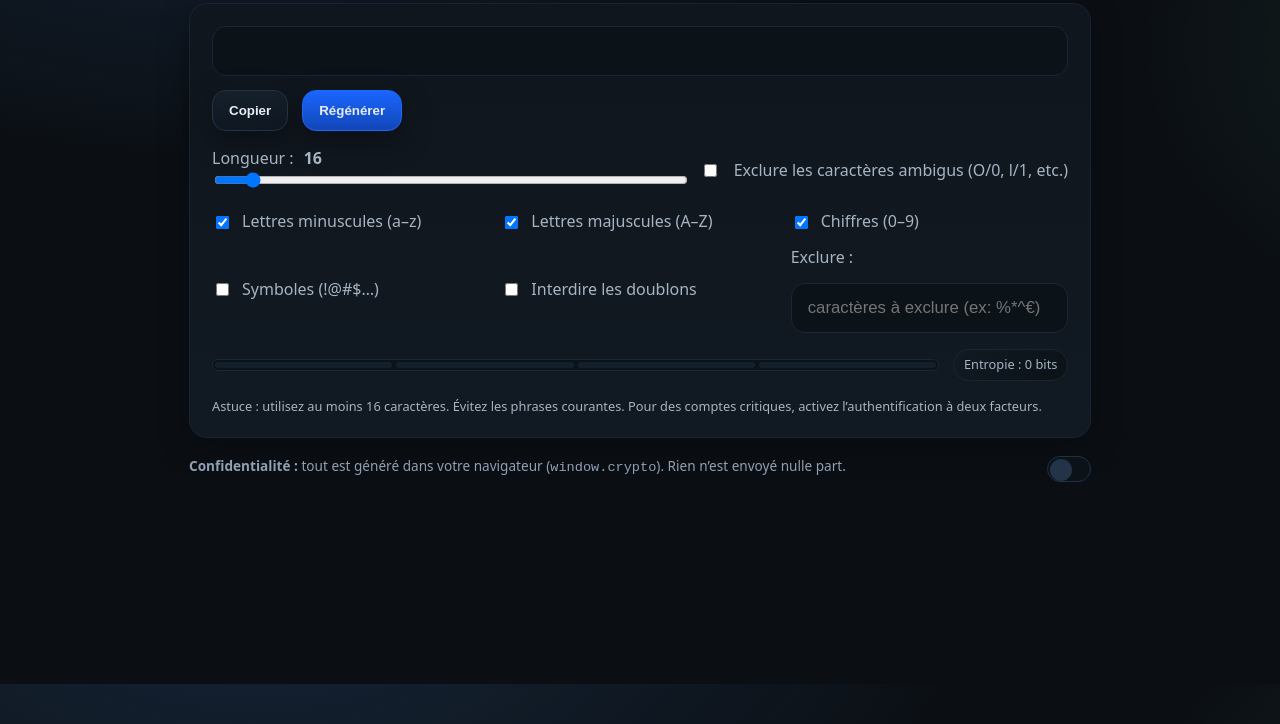
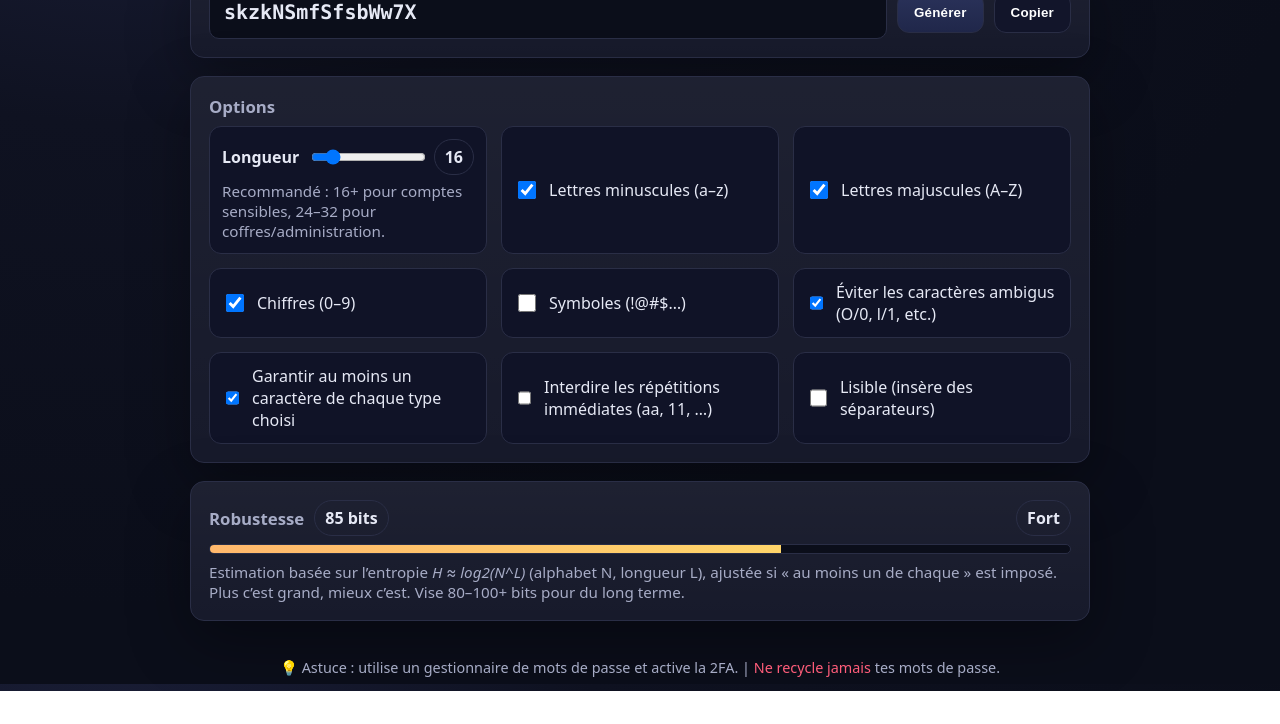
Before and after one commit to pwgenerator/pwgenerator.github.io, a plain HTML site: page index.html in a window 1280 px wide. Shown: the part 116-840 px from the top of the page. After the commit the page ends 807 px from the top, so only its background shows below. Drawn offline with Linux system fonts and the light colour scheme.

Commit message:
feature: modify index.html

```diff
--- a/index.html
+++ b/index.html
@@ -1,277 +1,285 @@
-<!DOCTYPE html>
+<!doctype html>
 <html lang="fr">
 <head>
   <meta charset="utf-8" />
-  <meta name="viewport" content="width=device-width, initial-scale=1" />
+  <meta name="viewport" content="width=device-width,initial-scale=1" />
   <title>Générateur de mot de passe</title>
-  <meta name="description" content="Générateur de mots de passe fort, 100% côté client. Aucune donnée n’est envoyée sur un serveur." />
+  <meta name="description" content="Générateur de mots de passe sécurisé (crypto) – fonctionne hors-ligne, aucune donnée envoyée." />
   <style>
     :root{
-      --bg:#0b0f14;--panel:#10161d;--panel-2:#111922;--text:#e7edf3;--muted:#a7b4c1;--accent:#4ea1ff;--accent-2:#6bffb5;--danger:#ff6b6b;--shadow:0 10px 30px rgba(0,0,0,.35);--radius:18px
+      --bg:#0f1221; --card:#171a2b; --text:#e6e9f5; --muted:#a7acc6; --accent:#7c96ff; --accent-2:#41e8c1; --danger:#ff5d7a;
+      --border:#2a2e46; --radius:14px; --radius-sm:10px; --focus:0 0 0 3px rgba(124,150,255,.35);
     }
     *{box-sizing:border-box}
     html,body{height:100%}
-    body{margin:0;background:radial-gradient(1200px 600px at 20% -10%,rgba(78,161,255,.15),transparent 60%),radial-gradient(800px 600px at 120% 20%,rgba(107,255,181,.08),transparent 50%),var(--bg);color:var(--text);font:16px/1.45 system-ui,-apple-system,Segoe UI,Roboto,Inter,Ubuntu,"Helvetica Neue",Arial}
-    .wrap{max-width:950px;margin:40px auto;padding:24px}
-    header{display:flex;gap:14px;align-items:center;justify-content:space-between;margin-bottom:18px}
-    h1{font-size:clamp(1.2rem,3vw,1.6rem);margin:0}
-    .badge{font-size:.8rem;padding:.35rem .6rem;background:linear-gradient(135deg,var(--panel-2),#0b1218);border:1px solid #1b2430;border-radius:999px;color:var(--muted)}
-    .card{background:linear-gradient(180deg,var(--panel),var(--panel-2));border:1px solid #1a2330;border-radius:var(--radius);box-shadow:var(--shadow);padding:22px}
-    .stack{display:grid;gap:16px}
-    .row{display:flex;gap:14px;align-items:center;flex-wrap:wrap}
-    .grow{flex:1}
-    input[type="text"], input[readonly]{width:100%;padding:14px 16px;border-radius:14px;border:1px solid #1c2533;background:#0b1218;color:var(--text);font-size:1.05rem}
-    .btn{appearance:none;border:1px solid #243245;background:linear-gradient(180deg,#15202B,#0f1721);color:var(--text);padding:12px 16px;border-radius:14px;cursor:pointer;box-shadow:var(--shadow);font-weight:600}
-    .btn:hover{filter:brightness(1.08)}
-    .btn:active{transform:translateY(1px)}
-    .btn.primary{background:linear-gradient(180deg,#1a66ff,#1246b8);border-color:#1a66ff}
-    .btn.ghost{background:transparent;border-color:#203147}
-    label{display:flex;align-items:center;gap:10px;color:var(--muted)}
+    body{
+      margin:0; font-family: system-ui, -apple-system, Segoe UI, Roboto, Ubuntu, Cantarell, "Helvetica Neue", Arial;
+      color:var(--text); background: radial-gradient(1200px 800px at 10% -10%, #1b1f39 0, #0f1221 40%, #0b0e1a 100%);
+      display:flex; align-items:center; justify-content:center; padding:32px;
+    }
+    .app{width: min(900px, 96vw); display:grid; gap:18px}
+    header h1{margin:0 0 6px 0; font-weight:800; letter-spacing:.2px}
+    header p{margin:0; color:var(--muted)}
+    .card{
+      background:linear-gradient(180deg, rgba(255,255,255,.03), transparent), var(--card);
+      border:1px solid var(--border); border-radius:var(--radius); padding:18px;
+      box-shadow: 0 20px 60px rgba(0,0,0,.35);
+    }
+    .row{display:grid; grid-template-columns: 1fr auto; gap:10px; align-items:center}
+    .out{
+      font: 600 20px/1.2 ui-monospace, SFMono-Regular, Menlo, Consolas, "Liberation Mono", monospace;
+      background:#0b0e1a; border:1px solid var(--border); border-radius:var(--radius-sm);
+      padding:14px; overflow:auto; white-space:nowrap;
+    }
+    .btn{
+      border:1px solid var(--border); background:linear-gradient(180deg, #2a325a, #20274a);
+      color:#fff; padding:12px 16px; border-radius:12px; cursor:pointer; font-weight:700; letter-spacing:.2px;
+      transition: transform .04s ease, box-shadow .2s ease, background .2s ease;
+    }
+    .btn:hover{box-shadow:0 10px 24px rgba(124,150,255,.25)}
+    .btn:active{transform: translateY(1px)}
+    .btn.secondary{background:#12152a}
+    .btn.ghost{background:transparent}
+    .grid{display:grid; grid-template-columns: repeat(auto-fit, minmax(220px,1fr)); gap:14px}
+    .opt{display:flex; align-items:center; gap:10px; padding:12px; background:#101327; border:1px solid var(--border); border-radius:12px}
+    .opt input[type="checkbox"]{width:18px; height:18px}
+    label span.small{color:var(--muted); font-size:.92rem}
+    .range{
+      background:#101327; border:1px solid var(--border); padding:12px; border-radius:12px; display:grid; gap:6px
+    }
     input[type="range"]{width:100%}
-    .options{display:grid;grid-template-columns:repeat(auto-fit,minmax(230px,1fr));gap:12px}
-    .meter{height:12px;background:#0b1218;border:1px solid #1b2634;border-radius:999px;position:relative;overflow:hidden}
-    .meter > span{position:absolute;left:0;top:0;bottom:0;width:0%;transition:width .25s ease}
-    .seg{position:absolute;inset:0;display:grid;grid-template-columns:repeat(4,1fr);gap:4px;padding:2px}
-    .seg i{border-radius:999px;background:#13202c}
-    .note{font-size:.9rem;color:var(--muted)}
-    .tiny{font-size:.8rem;color:var(--muted)}
-    .footer{margin-top:18px;color:#8fa0b3;font-size:.85rem;display:flex;justify-content:space-between;gap:10px;flex-wrap:wrap}
-    .switch{position:relative;width:44px;height:26px;background:#0b1218;border:1px solid #203147;border-radius:999px;cursor:pointer}
-    .switch input{display:none}
-    .switch .knob{position:absolute;top:2px;left:2px;width:22px;height:22px;border-radius:50%;background:#233449;transition:left .2s ease, background .2s}
-    .switch input:checked + .knob{left:20px;background:var(--accent)}
-    kbd{background:#0b1218;border:1px solid #203147;border-bottom-width:3px;border-radius:6px;padding:2px 6px;font-family:ui-monospace, SFMono-Regular, Menlo, Monaco, Consolas, "Liberation Mono", "Courier New", monospace;color:#d7e3ef}
-    a{color:var(--accent)}
+    .strength{
+      display:grid; gap:8px
+    }
+    .bar{height:10px; background:#0b0e1a; border:1px solid var(--border); border-radius:999px; overflow:hidden}
+    .bar > i{display:block; height:100%; width:0%}
+    .note{color:var(--muted); font-size:.95rem}
+    .pill{display:inline-block; padding:6px 10px; border:1px solid var(--border); border-radius:999px; font-weight:600}
+    .row-actions{display:flex; gap:10px; flex-wrap:wrap; justify-self:end}
+    footer{color:var(--muted); font-size:.9rem; text-align:center; margin-top:4px}
+    .warn{color:var(--danger)}
+    @media (max-width:560px){ .row{grid-template-columns: 1fr}; .row-actions{justify-self:stretch}}
   </style>
 </head>
 <body>
-  <div class="wrap">
+  <main class="app" role="main">
     <header>
       <h1>🔐 Générateur de mot de passe</h1>
-      <span class="badge">100% local · open-source</span>
+      <p>Génère des mots de passe robustes localement. Aucune donnée n’est transmise.</p>
     </header>
 
-    <div class="card stack" role="region" aria-labelledby="titre-gen">
+    <section class="card">
       <div class="row">
-        <input id="output" type="text" aria-label="Mot de passe généré" readonly>
-        <button id="copy" class="btn" title="Copier" aria-label="Copier dans le presse-papiers">Copier</button>
-        <button id="regen" class="btn primary" title="Régénérer" aria-label="Générer un nouveau mot de passe">Régénérer</button>
+        <output id="password" class="out" aria-live="polite" title="Mot de passe généré">Clique sur « Générer »</output>
+        <div class="row-actions">
+          <button class="btn" id="btn-generate">Générer</button>
+          <button class="btn secondary" id="btn-copy" disabled>Copier</button>
+        </div>
+      </div>
+    </section>
+
+    <section class="card grid" aria-labelledby="opts-title">
+      <h2 id="opts-title" style="margin:0 0 -6px 0; grid-column:1/-1; font-size:1.05rem; color:var(--muted)">Options</h2>
+
+      <div class="range">
+        <div class="row" style="grid-template-columns:auto 1fr auto">
+          <label for="length"><strong>Longueur</strong></label>
+          <input id="length" type="range" min="8" max="64" value="16" />
+          <span><span id="len-val" class="pill">16</span></span>
+        </div>
+        <div class="note">Recommandé : 16+ pour comptes sensibles, 24–32 pour coffres/administration.</div>
       </div>
 
-      <div class="row">
-        <div class="grow">
-          <label for="length">Longueur : <strong id="lenVal">16</strong></label>
-          <input id="length" type="range" min="8" max="128" value="16" step="1" />
+      <label class="opt"><input type="checkbox" id="use-lower" checked /> Lettres minuscules (a–z)</label>
+      <label class="opt"><input type="checkbox" id="use-upper" checked /> Lettres majuscules (A–Z)</label>
+      <label class="opt"><input type="checkbox" id="use-digits" checked /> Chiffres (0–9)</label>
+      <label class="opt"><input type="checkbox" id="use-symbols" /> Symboles (!@#$…)</label>
+
+      <label class="opt"><input type="checkbox" id="avoid-ambig" checked /> Éviter les caractères ambigus (O/0, l/1, etc.)</label>
+      <label class="opt"><input type="checkbox" id="ensure-each" checked /> Garantir au moins un caractère de chaque type choisi</label>
+      <label class="opt"><input type="checkbox" id="no-repeats" /> Interdire les répétitions immédiates (aa, 11, …)</label>
+      <label class="opt"><input type="checkbox" id="readable" /> Lisible (insère des séparateurs)</label>
+    </section>
+
+    <section class="card strength" aria-labelledby="strength-title">
+      <div class="row" style="grid-template-columns:auto auto 1fr">
+        <h2 id="strength-title" style="margin:0; font-size:1.05rem; color:var(--muted)">Robustesse</h2>
+        <span id="entropy" class="pill" title="Entropie estimée en bits">– bits</span>
+        <div style="justify-self:end"><span id="label" class="pill">—</span></div>
       </div>
-        <label class="row"><input id="excludeAmbig" type="checkbox" /><span>Exclure les caractères ambigus (O/0, l/1, etc.)</span></label>
+      <div class="bar"><i id="bar-fill"></i></div>
+      <div class="note">
+        Estimation basée sur l’entropie <em>H ≈ log2(N^L)</em> (alphabet N, longueur L), ajustée si « au moins un de chaque » est imposé.
+        Plus c’est grand, mieux c’est. Vise 80–100+ bits pour du long terme.
       </div>
+    </section>
 
-      <div class="options">
-        <label><input id="lower" type="checkbox" checked /> Lettres minuscules (a–z)</label>
-        <label><input id="upper" type="checkbox" checked /> Lettres majuscules (A–Z)</label>
-        <label><input id="digits" type="checkbox" checked /> Chiffres (0–9)</label>
-        <label><input id="symbols" type="checkbox" /> Symboles (!@#$…)</label>
-        <label><input id="noRepeat" type="checkbox" /> Interdire les doublons</label>
-        <label class="row">Exclure : <input id="excludeChars" type="text" placeholder="caractères à exclure (ex: %*^€)" /></label>
-      </div>
-
-      <div class="stack">
-        <div class="row" aria-live="polite" aria-atomic="true">
-          <div class="meter grow" title="Indice de robustesse">
-            <div class="seg"><i></i><i></i><i></i><i></i></div>
-            <span id="meterFill"></span>
-          </div>
-          <div id="strengthLabel" class="badge" style="white-space:nowrap">Entropie : 0 bits</div>
-        </div>
-        <div class="tiny">Astuce : utilisez au moins 16 caractères. Évitez les phrases courantes. Pour des comptes critiques, activez l’authentification à deux facteurs.</div>
-      </div>
-    </div>
-
-    <div class="footer">
-      <div>
-        <strong>Confidentialité :</strong> tout est généré dans votre navigateur (<code>window.crypto</code>). Rien n’est envoyé nulle part.
-      </div>
-      <div>
-        <label class="switch" title="Toggle thème">
-          <input id="theme" type="checkbox" />
-          <span class="knob"></span>
-        </label>
-      </div>
-    </div>
-
-  </div>
+    <footer>
+      <p>💡 Astuce : utilise un gestionnaire de mots de passe et active la 2FA. | <span class="warn">Ne recycle jamais</span> tes mots de passe.</p>
+    </footer>
+  </main>
 
   <script>
-(function(){
-  'use strict';
-  // Character sets
-  const LOWER = 'abcdefghijklmnopqrstuvwxyz';
-  const UPPER = 'ABCDEFGHIJKLMNOPQRSTUVWXYZ';
-  const DIGITS = '0123456789';
-  const SYMBOLS = '!@#$%^&*()-_=+[]{};:,.?/\\|`~\"\' + "'«»‹›“”’€£¥…·•"; // include some EU symbols
-  const AMBIG = new Set('Il1O0oB8S5Z2\u00B5');
+    // --- Charsets (avec et sans caractères ambigus) ---
+    const sets = {
+      lower: 'abcdefghijklmnopqrstuvwxyz',
+      upper: 'ABCDEFGHIJKLMNOPQRSTUVWXYZ',
+      digits: '0123456789',
+      symbols: '!@#$%^&*()-_=+[]{};:,.?/|~'
+    };
+    const ambiguous = new Set('O0oIl1|`\'"“”‘’[]{}()<>.,');
 
-  // UI elements
-  const $ = id => document.getElementById(id);
-  const output = $('output');
-  const copyBtn = $('copy');
-  const regenBtn = $('regen');
-  const lengthEl = $('length');
-  const lenVal = $('lenVal');
-  const eLower = $('lower');
-  const eUpper = $('upper');
-  const eDigits = $('digits');
-  const eSymbols = $('symbols');
-  const eNoRepeat = $('noRepeat');
-  const eExcludeAmbig = $('excludeAmbig');
-  const eExcludeChars = $('excludeChars');
-  const meterFill = $('meterFill');
-  const strengthLabel = $('strengthLabel');
-  const theme = $('theme');
+    const el = (id) => document.getElementById(id);
+    const out = el('password');
+    const copyBtn = el('btn-copy');
+    const genBtn  = el('btn-generate');
+    const lenRange = el('length');
+    const lenVal = el('len-val');
 
-  // Helper: cryptographically secure random integer in [0, max)
-  function rnd(max){
-    if(max <= 0) return 0;
-    const arr = new Uint32Array(1);
-    let limit = Math.floor(0x100000000 / max) * max; // rejection sampling to avoid bias
-    do { crypto.getRandomValues(arr); } while(arr[0] >= limit);
-    return arr[0] % max;
-  }
+    const chk = {
+      lower: el('use-lower'),
+      upper: el('use-upper'),
+      digits: el('use-digits'),
+      symbols: el('use-symbols'),
+      ambig: el('avoid-ambig'),
+      ensure: el('ensure-each'),
+      norep: el('no-repeats'),
+      readable: el('readable')
+    };
 
-  function buildPool(){
-    let pool = '';
-    if(eLower.checked) pool += LOWER;
-    if(eUpper.checked) pool += UPPER;
-    if(eDigits.checked) pool += DIGITS;
-    if(eSymbols.checked) pool += SYMBOLS;
-    // Remove excluded & ambiguous
-    const exclude = new Set((eExcludeChars.value || '').split(''));
-    let filtered = '';
-    for(const ch of pool){
-      if(eExcludeAmbig.checked && AMBIG.has(ch)) continue;
-      if(exclude.has(ch)) continue;
-      filtered += ch;
-    }
-    return Array.from(new Set(filtered.split(''))).join(''); // de-dup in case
-  }
+    const entropyEl = el('entropy');
+    const labelEl = el('label');
+    const barFill = el('bar-fill');
 
-  function generate(){
-    const length = parseInt(lengthEl.value,10);
-    let pool = buildPool();
-    if(pool.length === 0){
-      output.value = '';
-      updateStrength(0, 0);
-      return;
-    }
-
-    // Ensure at least one from each selected set
-    const required = [];
-    if(eLower.checked) required.push(LOWER);
-    if(eUpper.checked) required.push(UPPER);
-    if(eDigits.checked) required.push(DIGITS);
-    if(eSymbols.checked) required.push(SYMBOLS);
-
-    // Filter required chars according to exclusions
-    const reqChars = [];
-    for(const set of required){
-      const candidates = set.split('').filter(ch => buildPool().includes(ch));
-      if(candidates.length){
-        reqChars.push(candidates[rnd(candidates.length)]);
+    function cryptoRandInt(maxExclusive){
+      // Renvoie un entier uniforme [0, maxExclusive)
+      if (maxExclusive <= 0) return 0;
+      const array = new Uint32Array(1);
+      const limit = Math.floor(0xFFFFFFFF / maxExclusive) * maxExclusive; // rejet pour uniformité
+      while (true){
+        crypto.getRandomValues(array);
+        const x = array[0];
+        if (x < limit) return x % maxExclusive;
       }
     }
 
-    let pwd = [];
-    const used = new Set();
-
-    // Place required characters first
-    for(const ch of reqChars){
-      pwd.push(ch);
-      if(eNoRepeat.checked) used.add(ch);
+    function buildAlphabet(){
+      let chars = '';
+      if (chk.lower.checked) chars += sets.lower;
+      if (chk.upper.checked) chars += sets.upper;
+      if (chk.digits.checked) chars += sets.digits;
+      if (chk.symbols.checked) chars += sets.symbols;
+      if (chk.ambig.checked){
+        chars = [...chars].filter(c => !ambiguous.has(c)).join('');
+      }
+      return chars;
     }
 
-    // Fill remaining positions
-    while(pwd.length < length){
-      let ch = pool[rnd(pool.length)];
-      if(eNoRepeat.checked && used.has(ch)) continue;
-      pwd.push(ch);
-      if(eNoRepeat.checked) used.add(ch);
-      if(used.size >= pool.length && eNoRepeat.checked) break; // cannot add more unique chars
+    function pickFrom(str){ return str[cryptoRandInt(str.length)] }
+
+    function generate(){
+      const L = parseInt(lenRange.value, 10);
+      let alpha = buildAlphabet();
+      if (!alpha){ alert('Sélectionne au moins un type de caractères.'); return; }
+
+      // Si lisible, on insèrera des séparateurs visuels mais on compte toujours L "caractères utiles".
+      const sep = chk.readable.checked ? '-' : '';
+      const groupSize = 4;
+
+      // Construire mot de passe
+      let pwd = '';
+
+      // Garantir un de chaque type choisi
+      const pools = [];
+      if (chk.ensure.checked){
+        if (chk.lower.checked) pools.push(sets.lower);
+        if (chk.upper.checked) pools.push(sets.upper);
+        if (chk.digits.checked) pools.push(sets.digits);
+        if (chk.symbols.checked) pools.push(sets.symbols);
       }
 
-    // If we could not reach desired length due to noRepeat, warn softly
-    if(pwd.length < length && eNoRepeat.checked){
-      // do nothing visually obtrusive; length is best-effort
+      // Pré-sélection pour garantir la contrainte
+      let required = '';
+      for (const p of pools){
+        let candidate = p;
+        if (chk.ambig.checked) candidate = [...p].filter(c => !ambiguous.has(c)).join('');
+        if (candidate.length) required += pickFrom(candidate);
       }
 
-    // Shuffle (Fisher–Yates)
-    for(let i = pwd.length - 1; i > 0; i--){
-      const j = rnd(i + 1); [pwd[i], pwd[j]] = [pwd[j], pwd[i]];
+      // Remplissage du reste
+      let remaining = Math.max(0, L - required.length);
+      let core = required;
+      for (let i = 0; i < remaining; i++){
+        let c;
+        do {
+          c = pickFrom(alpha);
+        } while (chk.norep.checked && core.length && c === core.at(-1));
+        core += c;
       }
 
-    const result = pwd.join('');
-    output.value = result;
-    updateStrength(result.length, pool.length);
+      // Mélange Fisher–Yates sécurisé
+      let arr = core.split('');
+      for (let i = arr.length - 1; i > 0; i--){
+        const j = cryptoRandInt(i + 1);
+        [arr[i], arr[j]] = [arr[j], arr[i]];
       }
 
-  function updateStrength(len, poolSize){
-    const bits = (poolSize > 0 && len > 0) ? (len * Math.log2(poolSize)) : 0;
-    const pct = Math.max(0, Math.min(100, Math.round((bits / 128) * 100))); // 128 bits ~ excellent
-    meterFill.style.width = pct + '%';
-    let label = 'Faible';
-    if(bits >= 64 && bits < 90) label = 'Correct';
-    else if(bits >= 90 && bits < 128) label = 'Fort';
-    else if(bits >= 128) label = 'Excellent';
-    strengthLabel.textContent = `Entropie: ${bits.toFixed(1)} bits • ${label}`;
-    meterFill.style.background = bits>=128? 'linear-gradient(90deg,#4caf50,#6bffb5)': bits>=90? 'linear-gradient(90deg,#8bc34a,#4caf50)': bits>=64? 'linear-gradient(90deg,#ffc107,#8bc34a)': 'linear-gradient(90deg,#ff6b6b,#ff8a80)';
+      // Ajout séparateurs lisibles (optionnel, n’affecte pas L)
+      if (chk.readable.checked){
+        const groups = [];
+        for (let i = 0; i < arr.length; i += groupSize) groups.push(arr.slice(i, i+groupSize).join(''));
+        pwd = groups.join(sep);
+      } else {
+        pwd = arr.join('');
       }
 
-  function copy(){
-    const val = output.value;
-    if(!val) return;
-    navigator.clipboard.writeText(val).then(()=>{
-      copyBtn.textContent = 'Copié !';
-      setTimeout(()=> copyBtn.textContent = 'Copier', 1400);
-    }).catch(()=>{
-      output.select(); document.execCommand('copy');
-      copyBtn.textContent = 'Copié !';
-      setTimeout(()=> copyBtn.textContent = 'Copier', 1400);
-    });
+      out.textContent = pwd;
+      copyBtn.disabled = !pwd;
+      updateStrength(alpha.length, L, chk.ensure.checked ? pools.length : 0);
     }
 
-  function saveSettings(){
-    const data = {
-      length: lengthEl.value, lower: eLower.checked, upper: eUpper.checked,
-      digits: eDigits.checked, symbols: eSymbols.checked, noRepeat: eNoRepeat.checked,
-      excludeAmbig: eExcludeAmbig.checked, excludeChars: eExcludeChars.value
-    };
-    try{ localStorage.setItem('pwgen-settings', JSON.stringify(data)); }catch(e){}
+    function updateStrength(N, L, k){
+      // Entropie approximative : H = L*log2(N) - pénalité légère si "au moins un de chaque (k)" (contrainte réduit légèrement l’espace)
+      const log2 = (x) => Math.log(x) / Math.log(2);
+      let H = L * log2(Math.max(2, N));
+      if (k >= 2 && L > k){
+        H -= (k - 1) * log2(L); // pénalité grossière pour la contrainte
       }
-  function loadSettings(){
-    try{
-      const raw = localStorage.getItem('pwgen-settings');
-      if(!raw) return; const d = JSON.parse(raw);
-      lengthEl.value = d.length ?? 16; lenVal.textContent = lengthEl.value;
-      eLower.checked = !!d.lower; eUpper.checked = !!d.upper; eDigits.checked = !!d.digits; eSymbols.checked = !!d.symbols;
-      eNoRepeat.checked = !!d.noRepeat; eExcludeAmbig.checked = !!d.excludeAmbig; eExcludeChars.value = d.excludeChars || '';
-    }catch(e){}
+      const bits = Math.max(0, Math.round(H));
+      entropyEl.textContent = bits + ' bits';
+
+      // Label + barre
+      let label = 'Faible', pct = Math.min(100, Math.round(bits / 1.2)); // map approximative
+      if (bits >= 80) label = 'Fort';
+      if (bits >= 100) label = 'Très fort';
+      if (bits >= 128) label = 'Extrême';
+      labelEl.textContent = label;
+      barFill.style.width = Math.min(100, (bits / 128) * 100) + '%';
+      barFill.style.background = bits < 60 ? 'linear-gradient(90deg, #ff5d7a, #ff996a)' :
+                                 bits < 90 ? 'linear-gradient(90deg, #ffb86c, #ffd56a)' :
+                                 bits < 120 ? 'linear-gradient(90deg, #7cffa1, #41e8c1)' :
+                                              'linear-gradient(90deg, #7c96ff, #41e8c1)';
     }
 
-  function toggleTheme(){
-    const dark = document.documentElement.classList.toggle('light');
+    // UI handlers
+    genBtn.addEventListener('click', generate);
+    copyBtn.addEventListener('click', async () => {
+      const text = out.textContent.trim();
+      if (!text) return;
+      try{
+        await navigator.clipboard.writeText(text);
+        copyBtn.textContent = 'Copié ✔';
+        setTimeout(()=> copyBtn.textContent = 'Copier', 1200);
+      }catch{
+        // Fallback
+        const ta = document.createElement('textarea');
+        ta.value = text; document.body.appendChild(ta); ta.select(); document.execCommand('copy'); ta.remove();
       }
+    });
+    lenRange.addEventListener('input', () => { lenVal.textContent = lenRange.value });
 
-  // Bindings
-  lengthEl.addEventListener('input', ()=>{ lenVal.textContent = lengthEl.value; generate(); saveSettings(); });
-  [eLower,eUpper,eDigits,eSymbols,eNoRepeat,eExcludeAmbig].forEach(el=> el.addEventListener('change', ()=>{ generate(); saveSettings(); }));
-  eExcludeChars.addEventListener('input', ()=>{ generate(); saveSettings(); });
-  copyBtn.addEventListener('click', copy);
-  regenBtn.addEventListener('click', generate);
-  theme.addEventListener('change', toggleTheme);
-
-  // Init
-  loadSettings();
-  generate();
-})();
+    // Génère automatiquement une première proposition
+    window.addEventListener('DOMContentLoaded', generate);
   </script>
 </body>
 </html>
```
Lines whose indentation alone changed are shown as unchanged.
